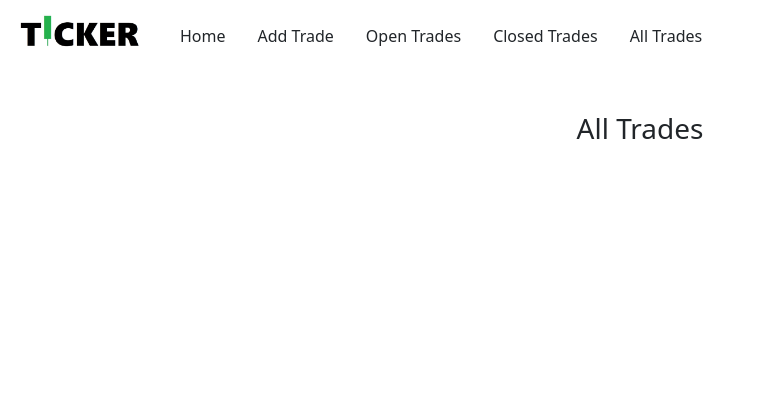
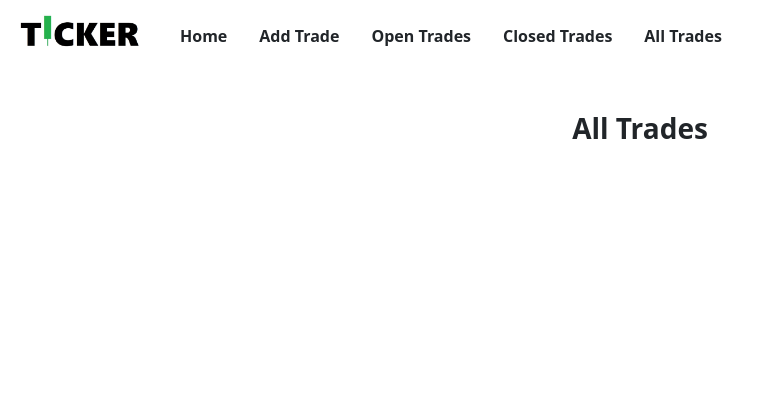
Before and after one commit to DannyGilligan/ticker, a Django app: page /all_trades/ in a window 1280 px wide. Shown: the top 420 px of the page, without its empty margins (0-765 px from the left). Run offline with Django 4.2, Linux system fonts and the light colour scheme.

Commit message:
Add bold text to navbar

```diff
--- a/trades/templates/trades/all_trades.html
+++ b/trades/templates/trades/all_trades.html
@@ -33,23 +33,23 @@
                 <ul class="navbar-nav me-auto mb-2 mb-lg-0 mt-2">
 
                     <li class="nav-item mx-2">
-                        <a class="nav-link text-dark font-weight-bold" aria-current="page" href="#">Home</a>
+                        <a class="nav-link text-dark font-weight-bold fw-bold" aria-current="page" href="#">Home</a>
                     </li>
 
                     <li class="nav-item mx-2">
-                        <a class="nav-link text-dark" href="#">Add Trade</a>
+                        <a class="nav-link text-dark fw-bold" href="#">Add Trade</a>
                     </li>
 
                     <li class="nav-item mx-2">
-                        <a class="nav-link text-dark" href="#">Open Trades</a>
+                        <a class="nav-link text-dark fw-bold" href="#">Open Trades</a>
                     </li>
 
                     <li class="nav-item mx-2">
-                        <a class="nav-link text-dark" href="#">Closed Trades</a>
+                        <a class="nav-link text-dark fw-bold" href="#">Closed Trades</a>
                     </li>
 
                     <li class="nav-item mx-2">
-                        <a class="nav-link text-dark" href="#">All Trades</a>
+                        <a class="nav-link text-dark fw-bold" href="#">All Trades</a>
                     </li>
 
                 </ul>
@@ -61,7 +61,7 @@
 
     <!-- Main Content Section -->
     <div class="container-fluid">
-        <h3 class="m-5 text-center">All Trades</h3>
+        <h3 class="m-5 text-center fw-bold">All Trades</h3>
 
         <div class="row">
             <div class="col-12">
```
